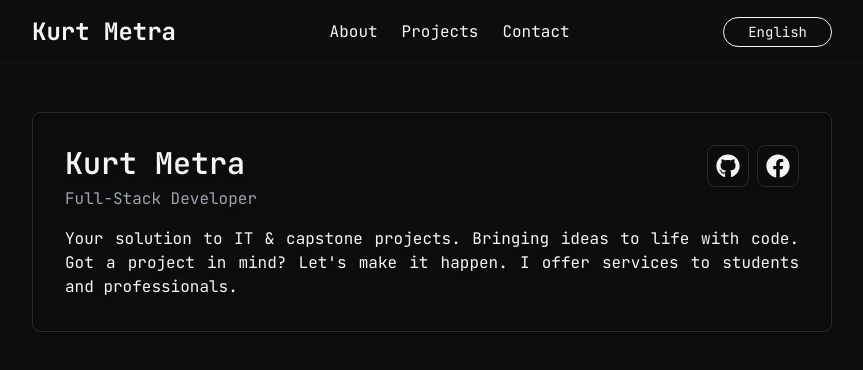
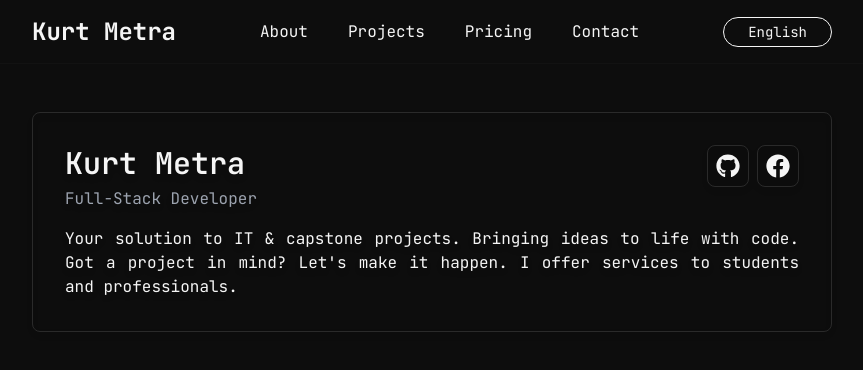
Before and after one commit to k-metra/NewPortfolio, a React (Create React App) app: page / in a window 1280 px wide. Shown: the top 370 px of the page, without its empty margins (208-1071 px from the left). Built offline with nearby package versions, Linux system fonts and the light colour scheme.

Commit message:
feat: add pricing link to header navigation for improved user access

```diff
--- a/src/components/header.tsx
+++ b/src/components/header.tsx
@@ -75,9 +75,10 @@ export default function Header() {
                 initial={{ opacity: 0, y: -25 }}
                 animate={{ opacity: 1, y: 0 }}
                 transition={{ duration: 0.5, delay: 0.2 }}
-                className="hidden md:flex flex-row items-center space-x-6 [&>*]:transition-colors [&>*]:duration-200 [&>*]:ease-in-out">
+                className="hidden md:flex flex-row items-center gap-4 space-x-6 [&>*]:transition-colors [&>*]:duration-200 [&>*]:ease-in-out">
                     <Link to={`${navPrefix}/about`} className="hover:text-text-muted text-sm lg:text-base">{t('header.about')}</Link>
                     <Link to={`${navPrefix}/projects`} className="hover:text-text-muted text-sm lg:text-base">{t('header.projects')}</Link>
+                    <Link to={`${navPrefix}/pricing`} className="hover:text-text-muted text-sm lg:text-base">{t('header.pricing')}</Link>
                     <Link to={`${navPrefix}/contact`} className="hover:text-text-muted text-sm lg:text-base">{t('header.contact')}</Link>
                 </motion.div>
 
```
